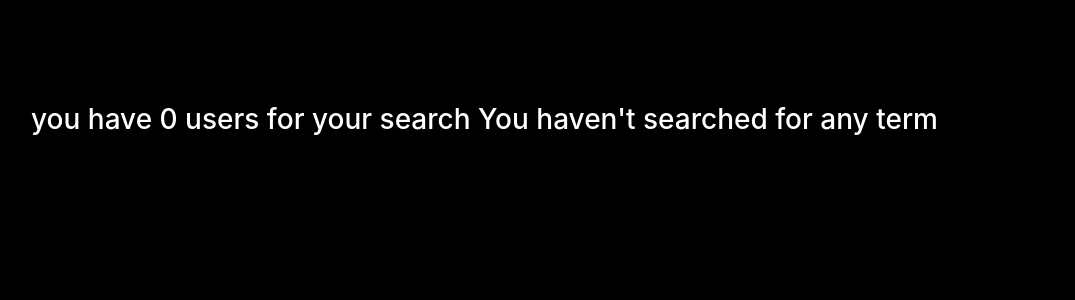
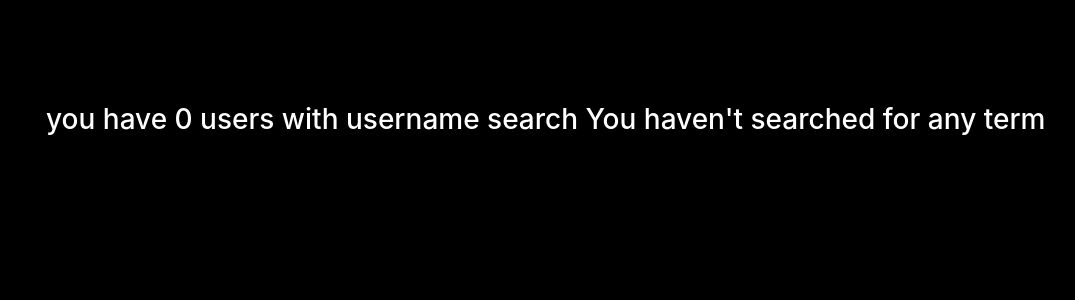
Before and after one commit to UMUTONIRitha/My-IG, a Django app: page /search/ in a window 1280 px wide. Shown: the part 92-392 px from the top of the page, without its empty margins (39-1114 px from the left). Run offline with Django 3.2, Linux system fonts and the light colour scheme; the visitor is signed in with stand-in values (Sample User, id 1); some libraries are stand-ins or nearby versions; some web fonts are replaced.

Commit message:
save changes

```diff
--- a/insta_app/templates/search_user.html
+++ b/insta_app/templates/search_user.html
@@ -2,26 +2,25 @@
 {% block content %}
 <div class="container">
 
-  <div class="row">
+
     {% if users%}
-      <h3>you have {{ users|length}} for your search {{message}}</h3>
+      <h3>you have {{ users|length}} with username {{message}}</h3>
     {% else %}
-      <h3> you have  0 users for your search {{message}}</h3>
+      <h3> you have  0 users with username search {{message}}</h3>
     {% endif %}
 
-  </div>
 
-  <div class="row">
+
 
   {% if users %}
     {% for user in users %}
-      <div class="col-sm-6 col-md-3">
-        <h3 style="color:rgb(41, 39, 39)"><strong>User profile</strong>{{user.user.username}}</h3>
-      </div>
+
+        <h3><strong>User profile</strong> &nbsp; {{user.user.username}}</h3>
+
 
     {% endfor %}
   {% endif %}
-  </div>
+
 </div>
 
 {% endblock %}
```
